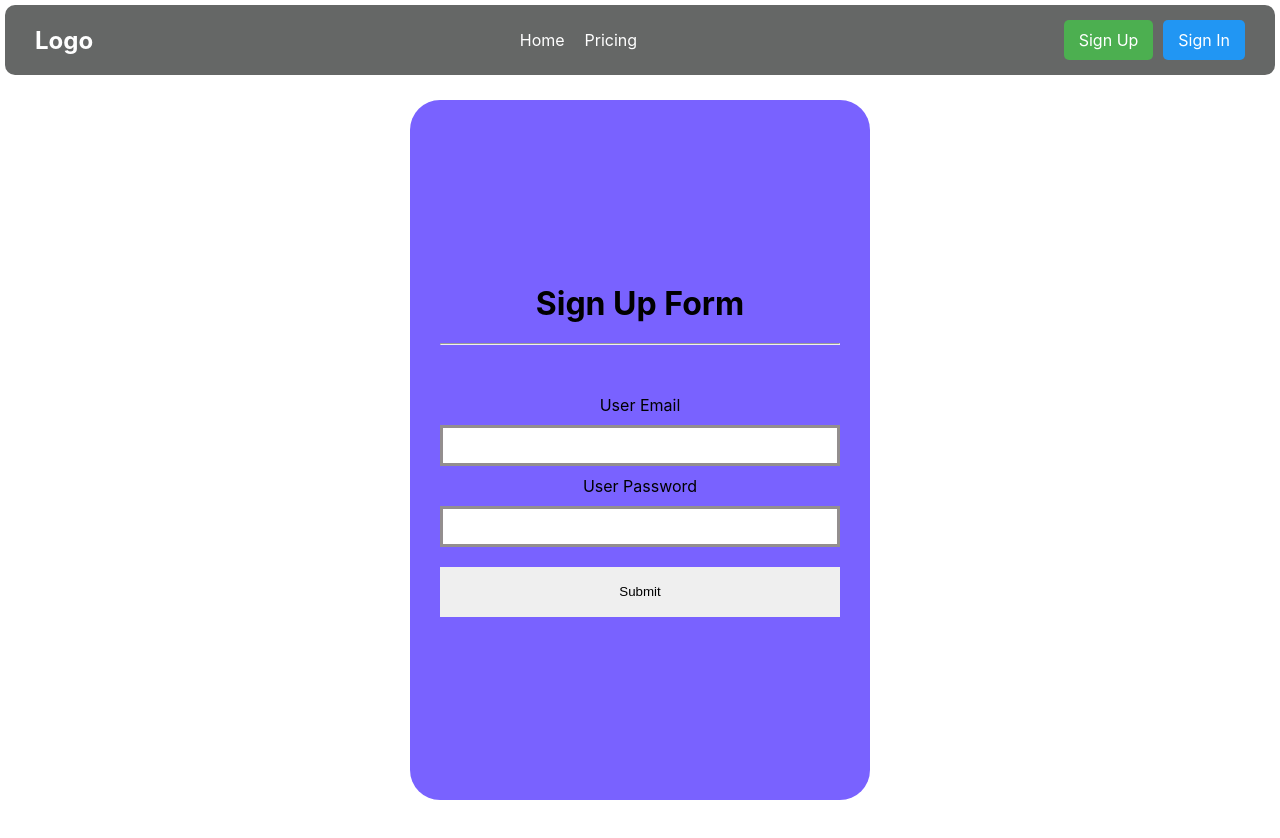
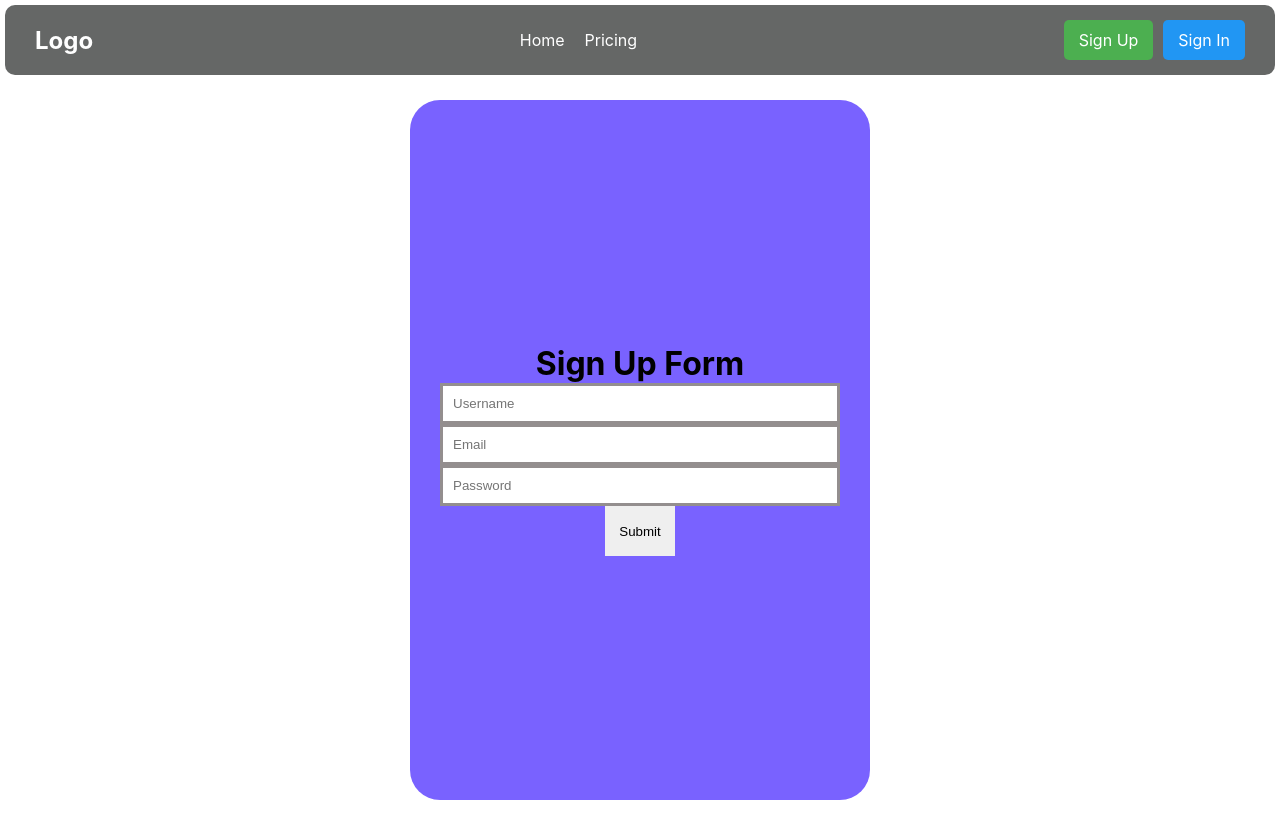
Before and after one commit to Abdullahtheauthor/task-management-frontend, a React (Create React App) app: page /Signup in a window 1280 px wide. Shown: the top 838 px of the page. Built offline with nearby package versions, Linux system fonts and the light colour scheme; what uid would draw is missing.

Commit message:
Backend and frontend user integration

```diff
--- a/src/Components/SigninForm.jsx
+++ b/src/Components/SigninForm.jsx
@@ -1,19 +1,15 @@
 import { useState } from "react";
 import { useNavigate } from "react-router-dom";
+import axios from "axios";  // Import axios to send requests
 
 export default function SignInForm() {
-  const userData = [
-    { username: "Abdullah@gmail.com", userPass: "enkdwnrwe$" },
-    { username: "Ahmed@gmail.com", userPass: "enkdasdasdwnrwe$" },
-    { username: "Wael@gmail.com", userPass: "q3q44324$" },
-  ];
-
   const [formInputs, setFormInputs] = useState({
     email: "",
     password: "",
   });
   const [errorMessage, setErrorMessage] = useState("");
   const navigate = useNavigate();
+
   function handleChangeEmailInput(e) {
     setFormInputs({ ...formInputs, email: e.target.value });
   }
@@ -22,34 +18,32 @@ export default function SignInForm() {
     setFormInputs({ ...formInputs, password: e.target.value });
   }
 
-  function handleSubmit(e) {
+  async function handleSubmit(e) {
     e.preventDefault();
 
-    const foundUser = userData.find(
-      (user) => user.username === formInputs.email && user.userPass === formInputs.password
-    );
+    try {
+      const response = await axios.post("http://localhost:5000/api/auth/signin", {
+        email: formInputs.email,
+        password: formInputs.password,
+      });
 
-    if (foundUser) {
-      navigate("/")
-    } else {
+      if (response.status === 200) {
+        navigate("/");
+      }
+    } catch (error) {
       setErrorMessage("Invalid login credentials. Please try again.");
     }
   }
 
   return (
-    <div
-      style={{
-        display: "flex",
-        justifyContent: "center",
-        alignItems: "center",
-      }}
-    >
+    <div style={{ display: "flex", justifyContent: "center", alignItems: "center" }}>
       <form
         style={{
           padding: "20px",
           height: "100vh",
           width: "500px",
         }}
+        onSubmit={handleSubmit}
       >
         <div
           style={{
@@ -64,49 +58,21 @@ export default function SignInForm() {
             borderRadius: "30px",
           }}
         >
-          <h1 style={{ marginBottom: "20px" }}>Sign In Form</h1>
-
-          <hr
-            style={{
-              color: "black",
-              background: "red",
-              width: "100%",
-              marginBottom: "40px",
-            }}
-          />
-
-          <label>User Email</label>
+          <h1>Sign In Form</h1>
           <input
             type="email"
             value={formInputs.email}
             onChange={handleChangeEmailInput}
+            placeholder="Email"
           />
-
-          <label>User Password</label>
           <input
             type="password"
             value={formInputs.password}
             onChange={handleChangePasswordInput}
+            placeholder="Password"
           />
-
-          {/* عرض رسالة الخطأ إن وجدت */}
-          {errorMessage && (
-            <p style={{ color: "red", marginTop: "10px" }}>{errorMessage}</p>
-          )}
-
-          <button
-            id="submit-loan-button"
-            type="button"
-            style={{
-              marginTop: "20px",
-              width: "100%",
-              padding: "10px",
-              border: "none",
-            }}
-            onClick={handleSubmit}
-          >
-            Submit
-          </button>
+          {errorMessage && <p style={{ color: "red" }}>{errorMessage}</p>}
+          <button type="submit">Submit</button>
         </div>
       </form>
     </div>
--- a/src/Components/SignupForm.js
+++ b/src/Components/SignupForm.js
@@ -1,68 +1,47 @@
-import { useState, useContext } from "react";
+import { useState } from "react";
 import { useNavigate } from "react-router-dom";
-
-import "../form.css";
-import { UserContext } from "../Contexts/UserContext";
+import axios from "axios";
 
 export default function SignUpForm() {
+  const [formInputs, setFormInputs] = useState({
+    username: "",
+    email: "",
+    password: "",
+  });
+  const [errorMessage, setErrorMessage] = useState("");
   const navigate = useNavigate();
 
-  const { userData, setUserData } = useContext(UserContext);
-  console.log("123users", userData);
-
-  const [formInputs, setFormInputs] = useState({ userName: "", userPass: "" });
-  const [errorMessage, setErrorMessage] = useState("");
-
-  // Update email input
-  function handleChangeEmailInput(e) {
-    setFormInputs({ ...formInputs, userName: e.target.value });
+  function handleChangeInput(e) {
+    setFormInputs({ ...formInputs, [e.target.name]: e.target.value });
   }
 
-  // Update password input
-  function handleChangePasswordInput(e) {
-    setFormInputs({ ...formInputs, userPass: e.target.value });
-  }
-
-  function handleSubmit(e) {
+  async function handleSubmit(e) {
     e.preventDefault();
 
-    console.log("users", userData);
-    console.log(formInputs);
-    const foundUser = userData.find(
-      (user) => user.userName === formInputs.userName
-    );
-    console.log(foundUser);
+    try {
+      const response = await axios.post("http://localhost:5000/api/auth/signup", {
+        username: formInputs.username,
+        email: formInputs.email,
+        password: formInputs.password,
+      });
 
-    if (!foundUser) {
-      setUserData([
-        ...userData,
-        { userName: formInputs.userName, userPass: formInputs.userPass },
-      ]);
-      console.log("users after set", userData);
-
-      navigate("/board");
-
-      setErrorMessage(""); // Clear error if successfully added
-      console.log("User added:", formInputs);
-    } else {
-      setErrorMessage("User already exists");
+      if (response.status === 201) {
+        navigate("/signin");
+      }
+    } catch (error) {
+      setErrorMessage("Signup failed. Please try again.");
     }
   }
 
   return (
-    <div
-      style={{
-        display: "flex",
-        justifyContent: "center",
-        alignItems: "center",
-      }}
-    >
+    <div style={{ display: "flex", justifyContent: "center", alignItems: "center" }}>
       <form
         style={{
           padding: "20px",
           height: "100vh",
           width: "500px",
         }}
+        onSubmit={handleSubmit}
       >
         <div
           style={{
@@ -71,55 +50,36 @@ export default function SignUpForm() {
             alignItems: "center",
             flexDirection: "column",
             padding: "30px",
-            background: "rgba(88, 59, 255, 0.8",
+            background: "rgba(88, 59, 255, 0.8)",
             minHeight: "700px",
             marginBottom: "40px",
             borderRadius: "30px",
           }}
         >
-          <h1 style={{ marginBottom: "20px" }}>Sign Up Form </h1>
-
-          <hr
-            style={{
-              color: "black",
-              background: "red",
-              width: "100%",
-              marginBottom: "40px",
-            }}
+          <h1>Sign Up Form</h1>
+          <input
+            type="text"
+            name="username"
+            value={formInputs.username}
+            onChange={handleChangeInput}
+            placeholder="Username"
           />
-
-          <label>User Email</label>
           <input
             type="email"
-            value={formInputs.userName}
-            onChange={handleChangeEmailInput}
+            name="email"
+            value={formInputs.email}
+            onChange={handleChangeInput}
+            placeholder="Email"
           />
-
-          <label>User Password</label>
           <input
             type="password"
-            value={formInputs.userPass}
-            onChange={handleChangePasswordInput}
+            name="password"
+            value={formInputs.password}
+            onChange={handleChangeInput}
+            placeholder="Password"
           />
-
-          <button
-            type="button"
-            style={{
-              marginTop: "20px",
-
-              width: "100%",
-              padding: "10px",
-              Border: "none",
-            }}
-            onClick={(e) => handleSubmit(e)}
-          >
-            Submit
-          </button>
-
-          {/* عرض رسالة الخطأ إن وجدت */}
-          {errorMessage && (
-            <p style={{ color: "red", marginTop: "10px" }}>{errorMessage}</p>
-          )}
+          {errorMessage && <p style={{ color: "red" }}>{errorMessage}</p>}
+          <button type="submit">Submit</button>
         </div>
       </form>
     </div>
--- a/src/index.js
+++ b/src/index.js
@@ -6,9 +6,7 @@ import reportWebVitals from './reportWebVitals';
 
 const root = ReactDOM.createRoot(document.getElementById('root'));
 root.render(
-  <React.StrictMode>
-    <App />
-  </React.StrictMode>
+  <App />
 );
 
 // If you want to start measuring performance in your app, pass a function
```
Also changed, not shown: package.json (+8 -0 lines), 1 other file (tests, documents, lock files or other folders).
